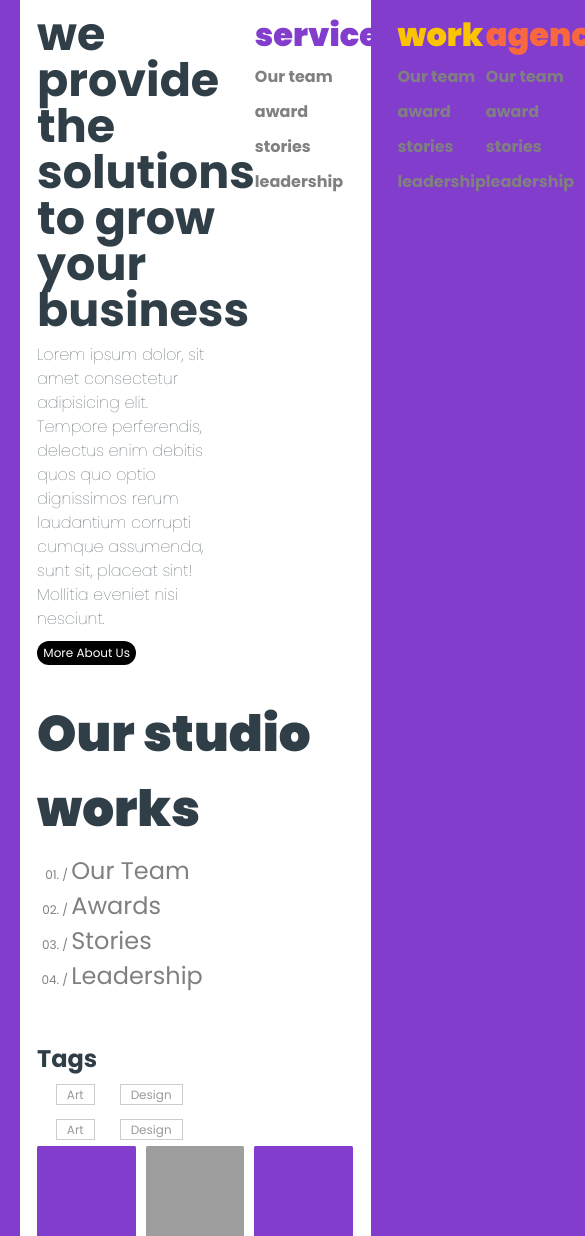
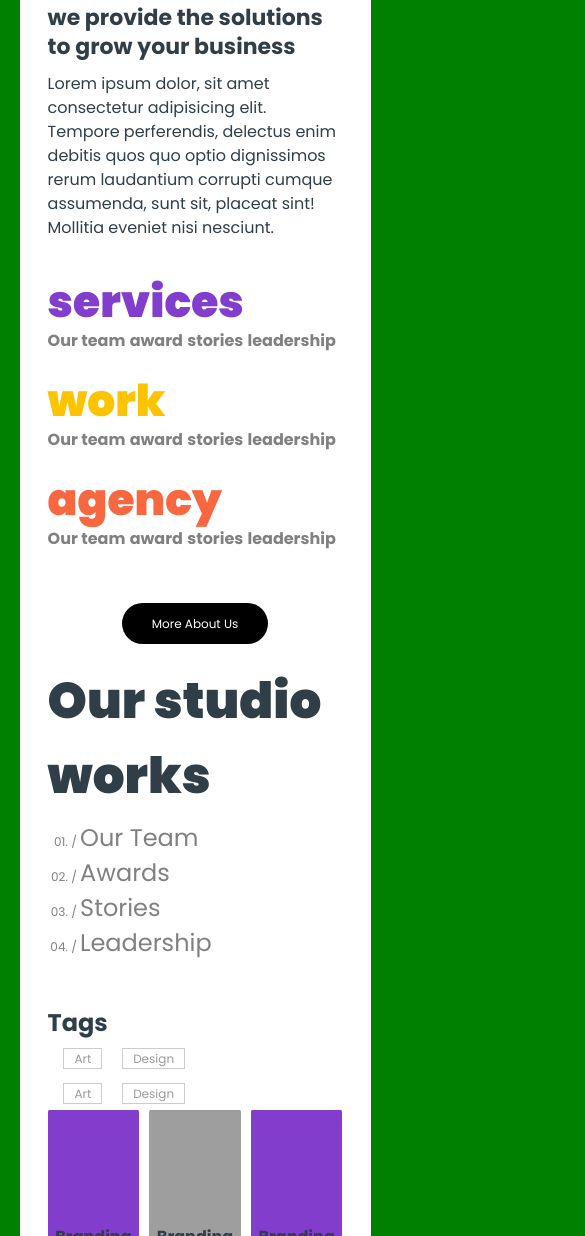
Before and after one commit to dstitchbird/dstitchbird.github.io, a plain HTML site: page index.html in a window 390 px wide. Shown: the part 764-2000 px from the top of the page, 585 px wide, since content can reach past the window. Drawn offline with nearby package versions, Linux system fonts and the light colour scheme; no server answers; grey boxes are pictures that could not be loaded.

Commit message:
little more

```diff
--- a/index.html
+++ b/index.html
@@ -105,23 +105,23 @@
         </section>
 
         <!-- section Two -->
-        <section class="sectionTwo">
+        <section class="sectionTwo" id="team">
           <header><h2>Our studio works</h2></header>
           <div class="inner">
             <div class="side">
               <div class="first">
                 <ol>
                   <li>
-                    <a href="">our team</a>
+                    <a href="#team">our team</a>
                   </li>
                   <li>
-                    <a href="">awards</a>
+                    <a href="#awards">awards</a>
                   </li>
                   <li>
-                    <a href="">stories</a>
+                    <a href="#stories">stories</a>
                   </li>
                   <li>
-                    <a href="">leadership</a>
+                    <a href="#leadership">leadership</a>
                   </li>
                 </ol>
               </div>
@@ -153,7 +153,7 @@
 
         <!-- section Three -->
         <section class="sectionThree">
-          <div class="awards">
+          <div class="awards" id="awards">
             <div class="awardDisp">
               <img
                 src="/res/img/workgridbg1.jpg"
@@ -213,7 +213,7 @@
         </section>
 
         <!-- section four -->
-        <section class="sectionFour">
+        <section class="sectionFour" id="stories">
           <header><h2>Our Studio Blog</h2></header>
           <div class="blog">
             <div class="blogOne">
@@ -271,7 +271,7 @@
         </section>
 
         <!--  section Five -->
-        <section class="sectionFive">
+        <section class="sectionFive" id="leadership">
           <header><h2>Our price list</h2></header>
 
           <div class="priceList">
--- a/res/css/style.css
+++ b/res/css/style.css
@@ -14,12 +14,16 @@
   border: none;
   font-family: "poppins", sans-serif;
   list-style: none;
+  scroll-behavior: smooth;
   transition: 0.2s ease-in-out;
+  box-sizing: border-box;
 }
 
 body {
+
   color: #303e47;
   background-color: var(--background);
+  box-sizing: border-box;
 }
 a {
   text-decoration: none;
@@ -27,7 +31,9 @@ a {
 
 /*  ///////  */
 .container {
+
   padding: 2% 5%;
+  overflow: hidden;
 }
 .nav {
   margin-bottom: 2%;
@@ -105,6 +111,7 @@ a {
 
 .expInner {
   display: flex;
+  flex-wrap: wrap;
 }
 
 .expText,
@@ -669,3 +676,71 @@ a {
   opacity: 50%;
   text-align: end;
 }
+
+/*media query*/
+
+@media(max-width:850px ){
+  body{
+    background-color: green;
+  }
+}
+
+@media(max-width:450px ){
+  .h2{font-size: 34px;}
+  .nav .menu img{
+    width: 6vw;
+  }
+  .intro{margin: 1% 0%;}
+  .intro .col:nth-of-type(2){
+    display: none;
+  }
+  .intro .col h1 {
+    font-size: 34px;
+  }
+  .intro .col h2{
+    font-size: 16px;
+    font-weight: 100;
+  }
+
+  .main{
+    padding: 2% 8%;
+  }
+  .experience h2{
+    margin-bottom: 2%;
+  }
+  .expInner{
+    display: block;
+  }
+  .expText{margin-bottom: 10%;}
+  .expText h2{
+      font-size:22px ;
+      line-height: 22pt;
+  }
+  .expText p{
+    font-size: 16px;
+    font-weight: 400;
+    padding: 0;
+  }
+  .expList{
+    display: block;
+  }
+  .expList div {
+    margin-bottom: 5%;
+  }
+  .expList h3{
+    font-size: 44px;
+    margin-bottom: -2%;
+  }
+  .expList .list li{
+    display: inline-block;
+    padding: 0;
+  }
+  .sectionOne .button{
+    display: block;
+    margin-top: 20%;
+    text-align: center;
+  }
+  .sectionOne .button a{
+    padding: 4% 10%;
+  }
+}
```
